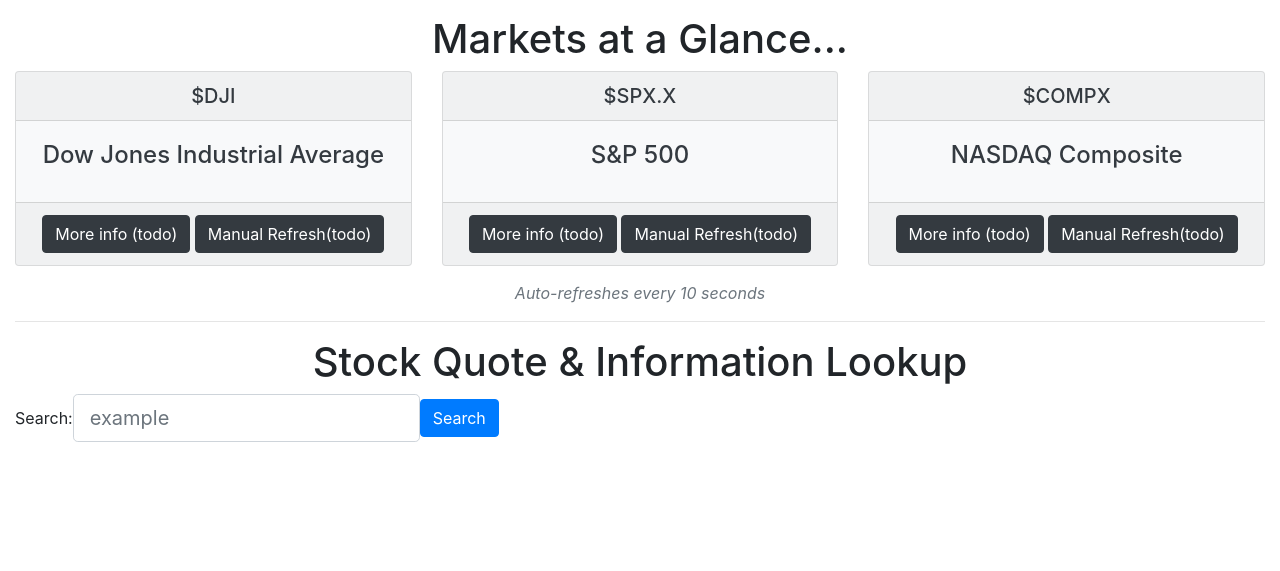
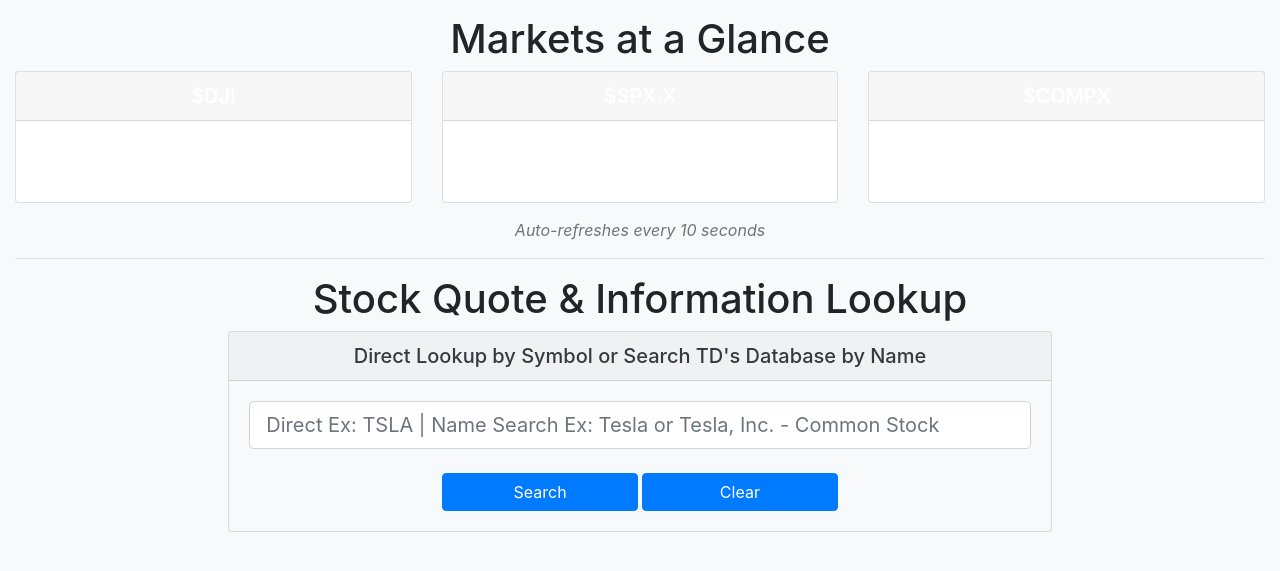
Before and after one commit to jschneider23/FullStackDemo, a Flask app: template frontend/templates/home.html in a window 1280 px wide. Shown: the part 56-627 px from the top of the page. Run offline with Flask 2, Linux system fonts and the light colour scheme; the template is opened without the code that fills it, so the values that code supplies are empty; some libraries are stand-ins or nearby versions.

Commit message:
Modal appearance, routing, and opening after search form submission functionality has been implemented and will contain the stock 'reports' (quote and information). Currently contains dummy values and js/html for it will be cleaned up.  Will use similar modal functionality for options chain view

```diff
--- a/frontend/app.py
+++ b/frontend/app.py
@@ -1,14 +1,33 @@
-from flask import Flask, render_template
+from flask import Flask, render_template, request
 from backend import stock_info, stock_chart, stock_movers, stock_options
 import html_generator as hg
+import flask
 
 app = Flask(__name__)
 
-@app.route("/")
+@app.route("/", methods = ["POST", "GET"])
 def home():
-    context = {"DJI": hg.htmlIndexCard("$DJI"),
-               "SPXX": hg.htmlIndexCard("$SPX.X"),
-               "COMPX": hg.htmlIndexCard("$COMPX")}
+    errorMsg = None
+    context = {}
+    if request.method == "POST":
+        formInput = request.form["search"]
+        modalScript = flask.Markup("""
+            <script>
+                $('#viewStock').modal('show');
+                console.log($('#viewStock'))
+            </script>
+        """)
+        modalTitle = formInput + " Title"
+        modalBody = formInput + " Data would go here"
+        context.update({"modalScript": modalScript, "modalTitle": modalTitle,
+                        "modalBody": modalBody})
+    tupDJI = hg.htmlIndexCard("$DJI")
+    tupSPXX = hg.htmlIndexCard("$SPX.X")
+    tupCOMPX = hg.htmlIndexCard("$COMPX")
+    context.update({"clrDJI": tupDJI[0], "DJI": tupDJI[1],
+                    "clrSPXX": tupSPXX[0], "SPXX": tupSPXX[1],
+                    "clrCOMPX": tupCOMPX[0], "COMPX": tupCOMPX[1]})
+    print("Context: " + str(context))
     return render_template("home.html", context = context)
 
 @app.route("/options")
--- a/frontend/templates/base_layout.html
+++ b/frontend/templates/base_layout.html
@@ -4,9 +4,12 @@
     <meta charset="utf-8">
     <title>Full-Stack Web App Demo</title>
     <link rel="stylesheet" href="https://stackpath.bootstrapcdn.com/bootstrap/4.3.1/css/bootstrap.min.css" integrity="sha384-ggOyR0iXCbMQv3Xipma34MD+dH/1fQ784/j6cY/iJTQUOhcWr7x9JvoRxT2MZw1T" crossorigin="anonymous">
+    <script src="https://code.jquery.com/jquery-3.3.1.slim.min.js" integrity="sha384-q8i/X+965DzO0rT7abK41JStQIAqVgRVzpbzo5smXKp4YfRvH+8abtTE1Pi6jizo" crossorigin="anonymous"></script>
+    <script src="https://cdnjs.cloudflare.com/ajax/libs/popper.js/1.14.7/umd/popper.min.js" integrity="sha384-UO2eT0CpHqdSJQ6hJty5KVphtPhzWj9WO1clHTMGa3JDZwrnQq4sF86dIHNDz0W1" crossorigin="anonymous"></script>
+    <script src="https://stackpath.bootstrapcdn.com/bootstrap/4.3.1/js/bootstrap.min.js" integrity="sha384-JjSmVgyd0p3pXB1rRibZUAYoIIy6OrQ6VrjIEaFf/nJGzIxFDsf4x0xIM+B07jRM" crossorigin="anonymous"></script>
     {% block head %} {% endblock %}
 </head>
-<body>
+<body class="bg-light">
     <div id="navbar" style="padding-bottom: 15px">
         <nav class="navbar navbar-expand-lg navbar-dark bg-dark">
             <a class="navbar-brand" href="/">Full-Stack Demo</a>
@@ -32,8 +35,5 @@
     <div id="content" class="container-fluid">
         {% block body %} {% endblock %}
     </div>
-    <script src="https://code.jquery.com/jquery-3.3.1.slim.min.js" integrity="sha384-q8i/X+965DzO0rT7abK41JStQIAqVgRVzpbzo5smXKp4YfRvH+8abtTE1Pi6jizo" crossorigin="anonymous"></script>
-    <script src="https://cdnjs.cloudflare.com/ajax/libs/popper.js/1.14.7/umd/popper.min.js" integrity="sha384-UO2eT0CpHqdSJQ6hJty5KVphtPhzWj9WO1clHTMGa3JDZwrnQq4sF86dIHNDz0W1" crossorigin="anonymous"></script>
-    <script src="https://stackpath.bootstrapcdn.com/bootstrap/4.3.1/js/bootstrap.min.js" integrity="sha384-JjSmVgyd0p3pXB1rRibZUAYoIIy6OrQ6VrjIEaFf/nJGzIxFDsf4x0xIM+B07jRM" crossorigin="anonymous"></script>
 </body>
 </html>
--- a/frontend/templates/home.html
+++ b/frontend/templates/home.html
@@ -1,53 +1,35 @@
 {% extends 'base_layout.html' %}
 
 {% block head %}
-<script>
-    function test() {
-        document.getElementById("DJI").innerHTML = "test"
-    }
-    //window.onload = test
-</script>
 {% endblock %}
 
 {% block body %}
-<h1 class="text-center">Markets at a Glance...</h1>
+<h1 class="text-center">Markets at a Glance</h1>
 <div class="row text-center" style="padding-bottom: 15px">
     <div class="col-sm-4">
-        <div class="card bg-light text-dark">
+        <div class="card {{context.clrDJI}} text-white">
             <h5 class="card-header">$DJI</h5>
             <div class="card-body">
                 <h4 class="card-title">Dow Jones Industrial Average</h4>
                 <p class="card-text" id="DJI">{{context.DJI}}</p>
             </div>
-            <div class="card-footer">
-                <a href="#" class="btn btn-dark">More info (todo)</a>
-                <a href="#" class="btn btn-dark">Manual Refresh(todo)</a>
-            </div>
         </div>
     </div>
     <div class="col-sm-4">
-        <div class="card bg-light text-dark">
+        <div class="card {{context.clrSPXX}} text-white">
             <h5 class="card-header">$SPX.X</h5>
             <div class="card-body">
                 <h4 class="card-title">S&P 500</h4>
                 <p class="card-text" id="SPXX">{{context.SPXX}}</p>
             </div>
-            <div class="card-footer">
-                <a href="#" class="btn btn-dark">More info (todo)</a>
-                <a href="#" class="btn btn-dark">Manual Refresh(todo)</a>
-            </div>
         </div>
     </div>
     <div class="col-sm-4">
-        <div class="card bg-light text-dark">
+        <div class="card {{context.clrCOMPX}} text-white">
             <h5 class="card-header">$COMPX</h5>
             <div class="card-body">
                 <h4 class="card-title">NASDAQ Composite</h4>
                 <p class="card-text" id="COMPX">{{context.COMPX}}</p>
-            </div>
-            <div class="card-footer">
-                <a href="#" class="btn btn-dark">More info (todo)</a>
-                <a href="#" class="btn btn-dark">Manual Refresh(todo)</a>
             </div>
         </div>
     </div>
@@ -55,9 +37,45 @@
 <p class="text-center text-muted"><i>Auto-refreshes every 10 seconds</i></p>
 <hr>
 <h1 class="text-center">Stock Quote & Information Lookup</h1>
-<form class="form-inline" onsubmit="test()">
-    <label for="search">Search:</label>
-    <input type="text" class="form-control form-control-lg" placeholder="example" id="search">
-    <button type="submit" class="btn btn-primary">Search</button>
-</form>
+<div class="row text-center">
+    <div class="col-md-8 offset-md-2">
+        <div class="card bg-light text-dark">
+            <h5 class="card-header">Direct Lookup by Symbol or Search TD's Database by Name</h5>
+            <div class="card-body">
+                <form method="post" onsubmit="{{url_for('home')}}">
+                    <input type="text" class="form-control form-control-lg" placeholder="Direct Ex: TSLA | Name Search Ex: Tesla or Tesla, Inc. - Common Stock" id="search" name="search"required><br>
+                    <button type="submit" class="btn btn-primary w-25">Search</button>
+                    <button type="reset" class="btn btn-primary w-25">Clear</button>
+                </form>
+            </div>
+        </div>
+    </div>
+</div>
+<div class="modal fade" id="viewStock" tabindex="-1" role="dialog">
+  <div class="modal-dialog modal-dialog-centered modal-lg" role="document">
+    <div class="modal-content">
+      <div class="modal-header">
+        <h5 class="modal-title" id="exampleModalLongTitle">{{context.modalTitle}}</h5>
+        <button type="button" class="close" data-dismiss="modal" aria-label="Close">
+          <span aria-hidden="true">&times;</span>
+        </button>
+      </div>
+      <div class="modal-body">
+        {{context.modalBody}}
+      </div>
+      <div class="modal-footer">
+        <button type="button" class="btn btn-secondary" data-dismiss="modal">Close</button>
+        <button type="button" class="btn btn-primary">Save changes</button>
+      </div>
+    </div>
+  </div>
+</div>
+{{context.modalScript}}
+<script>
+    function test() {
+        var loc = "/viewStock/" + document.getElementById("search").value
+        window.location.href = loc
+    }
+    //window.onload = test
+</script>
 {% endblock %}
```
Also changed, not shown: frontend/html_generator.py (+37 -26 lines).
